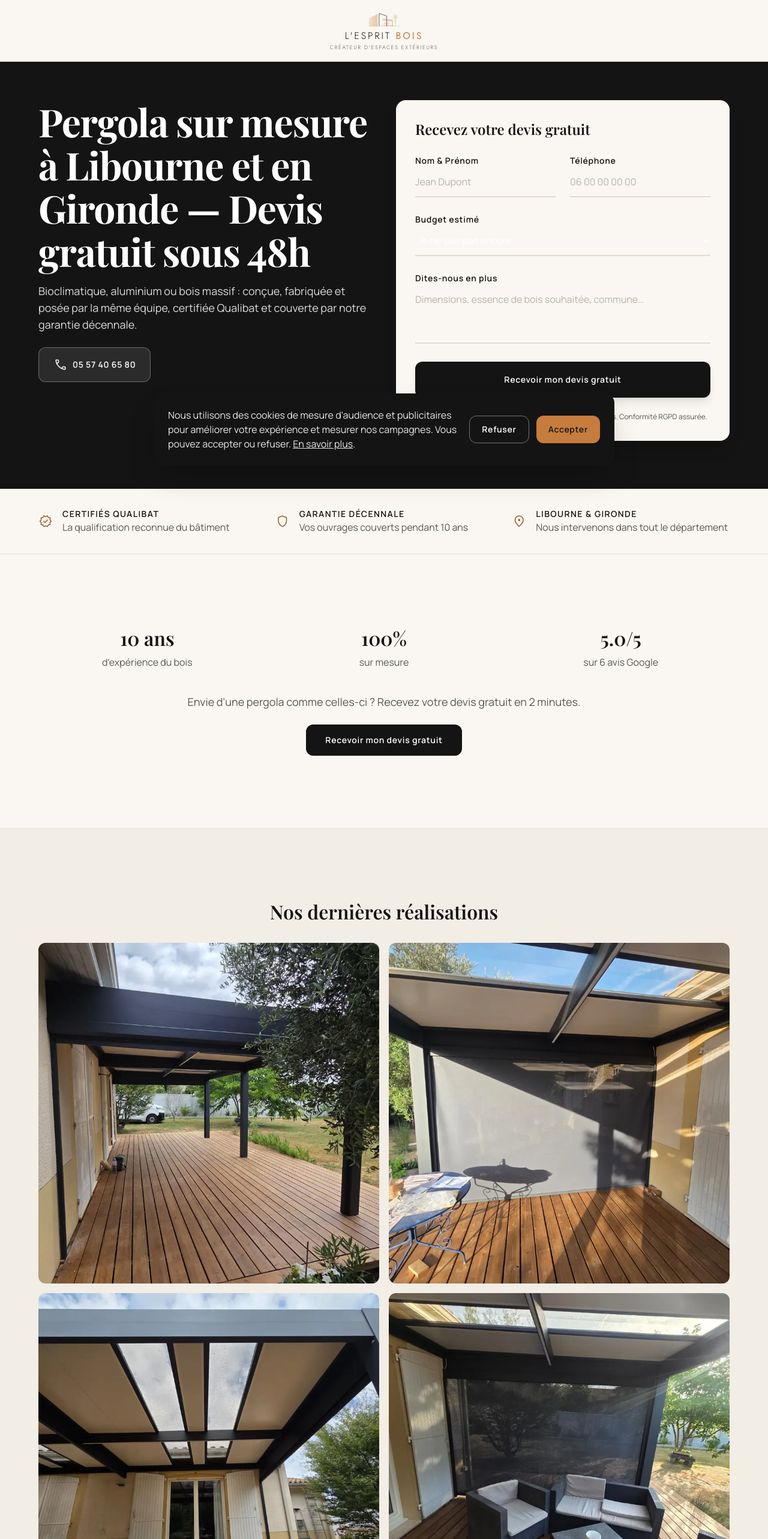
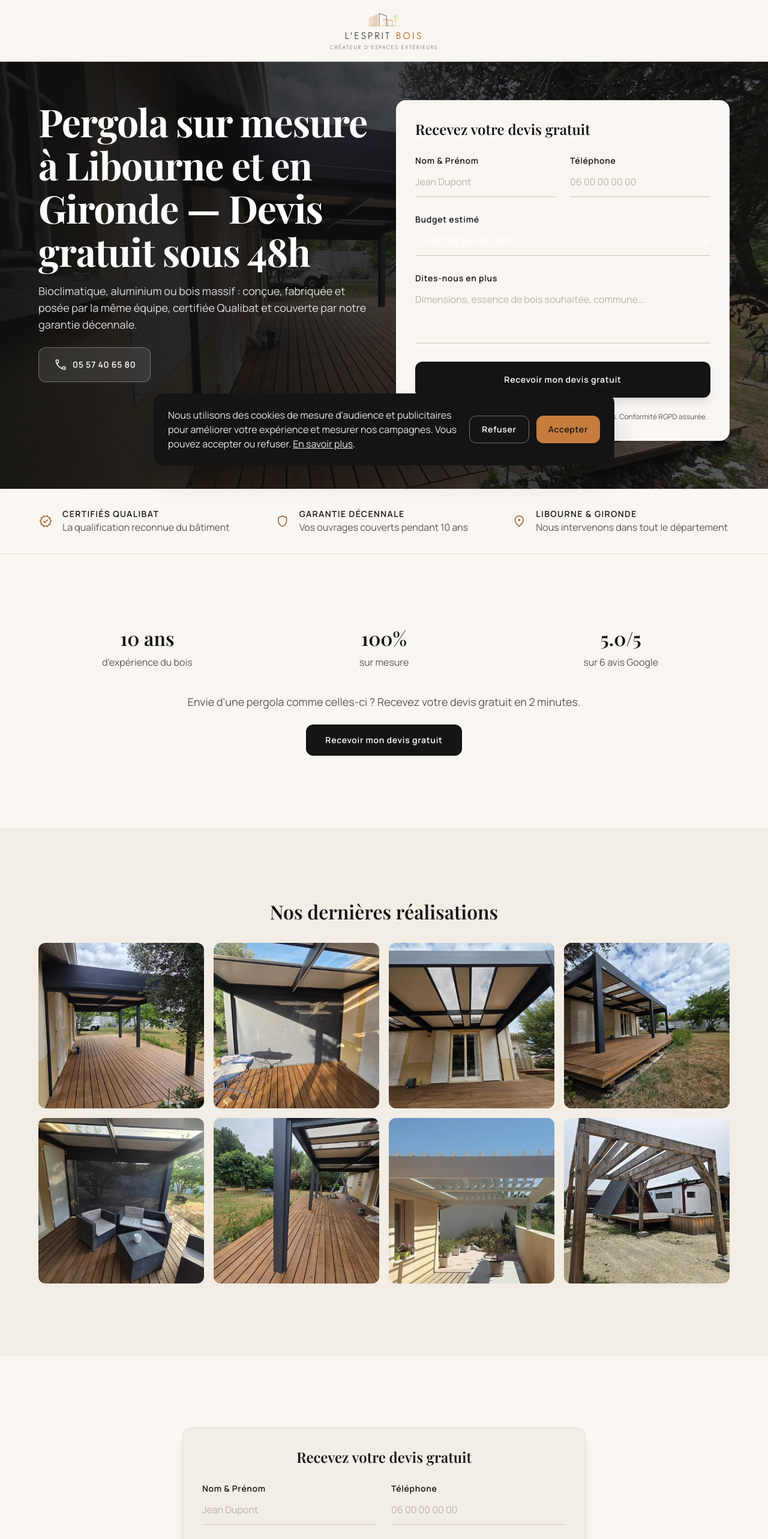
Before and after one commit to hexpertise33/lespritbois, a Next.js app: page /devis-pergola in a window 1280 px wide. Shown: the top 2566 px of the page at 60% size. Built offline with nearby package versions, Linux system fonts and the light colour scheme.

Commit message:
devis-pergola: héros en photo, galerie et fiches gamme illustrées, mini FAQ

```diff
--- a/app/devis-pergola/page.tsx
+++ b/app/devis-pergola/page.tsx
@@ -19,27 +19,41 @@ export const metadata: Metadata = buildMetadata({
 
 /* Comparatif court : juste de quoi rassurer que l'entreprise couvre le
    besoin du visiteur, peu importe son type de pergola — pas le tableau
-   complet de /pergolas. Textes raccourcis depuis GAMME (app/pergolas/page.tsx). */
+   complet de /pergolas. Textes et photos raccourcis/repris depuis GAMME
+   (app/pergolas/page.tsx). */
 const GAMME_COURTE = [
   {
     icone: 'wb_sunny',
     titre: 'Pergola bioclimatique',
     texte: "Lames aluminium orientables : réglez l'ombre, la ventilation et la pluie d'un geste.",
+    src: '/images/source-adefrance/Pergolas-aluminium-Libourne-9.webp',
+    alt: 'Salon de jardin sous une pergola bioclimatique à lames orientables blanches, adossée à une maison contemporaine',
+    w: 768,
+    h: 512,
   },
   {
     icone: 'roofing',
     titre: 'Pergola aluminium',
     texte: 'Structure thermolaquée sans entretien, couverture polycarbonate, panneau isolant ou vitrage.',
+    src: '/images/pergola-terrasse-bois-libourne-1.webp',
+    alt: 'Pergola aluminium anthracite adossée à une maison girondine, vue en enfilade sur la terrasse bois',
+    w: 1200,
+    h: 900,
   },
   {
     icone: 'cabin',
     titre: 'Pergola bois massif',
     texte: "Douglas, mélèze ou red cedar : charpente traditionnelle qui s'accorde au bâti ancien.",
+    src: '/images/pergola-bois-lames-terrasse.webp',
+    alt: 'Pergola en bois massif à poutres apparentes au-dessus d’une terrasse en lames de bois',
+    w: 1000,
+    h: 1500,
   },
 ] as const;
 
-/* 4 photos de chantiers réels, reprises telles quelles de GALERIE
-   (app/pergolas/page.tsx) — mêmes fichiers, déjà optimisés et hébergés. */
+/* 8 photos, reprises telles quelles de GALERIE (app/pergolas/page.tsx) —
+   6 chantiers réels + 1 exemple bioclimatique + 1 exemple bois massif, pour
+   couvrir les 3 familles. Mêmes fichiers, déjà optimisés et hébergés. */
 const GALERIE_COURTE = [
   {
     src: '/images/realisations/pergola-aluminium-terrasse-bois-libourne-1.webp',
@@ -60,10 +74,34 @@ const GALERIE_COURTE = [
     h: 1100,
   },
   {
+    src: '/images/realisations/pergola-aluminium-terrasse-bois-libourne-5.webp',
+    alt: 'Pergola aluminium et terrasse bois sur plots vues depuis le jardin',
+    w: 825,
+    h: 1100,
+  },
+  {
     src: '/images/realisations/salon-sous-pergola-aluminium-libourne-8.webp',
     alt: 'Salon de jardin installé sous une pergola aluminium avec stores, sur terrasse bois',
     w: 825,
     h: 1100,
+  },
+  {
+    src: '/images/pergola-terrasse-bois-libourne-4.webp',
+    alt: 'Pergola aluminium à toiture polycarbonate au-dessus d’une grande terrasse bois, Gironde',
+    w: 1000,
+    h: 1333,
+  },
+  {
+    src: '/images/source-adefrance/Pergolas-aluminium-Libourne-8.webp',
+    alt: 'Pergola bioclimatique blanche à lames orientables ouvertes, adossée à une maison',
+    w: 768,
+    h: 512,
+  },
+  {
+    src: '/images/source-adefrance/Pergolas-bois-Libourne.webp',
+    alt: 'Pergola en bois massif autoportée posée sur pieds béton',
+    w: 900,
+    h: 990,
   },
 ] as const;
 
@@ -72,11 +110,26 @@ export default function DevisPergolaPage() {
     <>
       <LandingPergolaHeader />
       <main id="contenu">
-        {/* Hero : pas de photo pleine largeur (contrairement à /pergolas) —
-            l'accent va au formulaire, pas à l'image, et la page reste plus
-            légère à charger sur mobile. */}
-        <header data-devis-hero className="bg-primary text-on-primary pt-10 pb-14 md:pt-16 md:pb-20">
-          <div className="max-w-container-max mx-auto px-6 md:px-16 grid grid-cols-1 md:grid-cols-2 gap-10 items-start">
+        {/* Hero : photo pleine largeur (même patron que /pergolas, même
+            image) — remplace le fond uni sombre suite au retour utilisateur
+            (page perçue comme trop sombre et pas assez illustrée). */}
+        <header
+          data-devis-hero
+          className="relative text-on-primary pt-10 pb-14 md:pt-16 md:pb-20 overflow-hidden"
+        >
+          <div className="absolute inset-0 z-0">
+            <img
+              width="1600"
+              height="900"
+              fetchPriority="high"
+              decoding="async"
+              className="w-full h-full object-cover"
+              src="/images/realisations/pergola-aluminium-terrasse-bois-libourne-1.webp"
+              alt="Pergola aluminium adossée et terrasse bois réalisées par L'Esprit Bois près de Libourne"
+            />
+            <div className="absolute inset-0 hero-interne"></div>
+          </div>
+          <div className="relative z-10 max-w-container-max mx-auto px-6 md:px-16 grid grid-cols-1 md:grid-cols-2 gap-10 items-start">
             <div>
               <h1 className="font-display-lg text-display-lg-mobile md:text-display-lg mb-4">
                 Pergola sur mesure à Libourne et en Gironde — Devis gratuit sous 48h
@@ -170,7 +223,7 @@ export default function DevisPergolaPage() {
             <h2 className="font-headline-md text-headline-md text-primary mb-8 text-center">
               Nos dernières réalisations
             </h2>
-            <div className="grid grid-cols-2 gap-4">
+            <div className="grid grid-cols-2 md:grid-cols-4 gap-4">
               {GALERIE_COURTE.map((img) => (
                 <img
                   key={img.src}
@@ -208,12 +261,67 @@ export default function DevisPergolaPage() {
             </h2>
             <div className="grid grid-cols-1 md:grid-cols-3 gap-8">
               {GAMME_COURTE.map((g) => (
-                <div key={g.titre} className="bg-surface rounded-2xl p-6 text-center">
-                  <span className="material-symbols-outlined text-secondary-dark text-4xl mb-4">{g.icone}</span>
-                  <h3 className="font-headline-sm text-headline-sm text-primary mb-3">{g.titre}</h3>
-                  <p className="text-on-surface-variant font-body-md text-body-md">{g.texte}</p>
+                <div key={g.titre} className="bg-surface rounded-2xl overflow-hidden text-center">
+                  <img
+                    src={g.src}
+                    alt={g.alt}
+                    width={g.w}
+                    height={g.h}
+                    loading="lazy"
+                    className="w-full h-40 object-cover"
+                  />
+                  <div className="p-6">
+                    <span className="material-symbols-outlined text-secondary-dark text-4xl mb-4">{g.icone}</span>
+                    <h3 className="font-headline-sm text-headline-sm text-primary mb-3">{g.titre}</h3>
+                    <p className="text-on-surface-variant font-body-md text-body-md">{g.texte}</p>
+                  </div>
                 </div>
               ))}
+            </div>
+          </div>
+        </section>
+
+        {/* Mini FAQ — répond aux objections les plus susceptibles de
+            bloquer avant l'envoi du formulaire. Textes raccourcis depuis la
+            FAQ de /pergolas. Pas de JSON-LD FAQPage : page noindex, aucun
+            bénéfice SEO, inutile d'alourdir le HTML. */}
+        <section className="py-section-padding bg-surface">
+          <div className="max-w-container-max mx-auto px-6 md:px-16 max-w-3xl">
+            <h2 className="font-headline-md text-headline-md text-primary mb-10 text-center">
+              Vos questions avant de vous lancer
+            </h2>
+            <div className="space-y-8">
+              <div>
+                <h3 className="font-headline-sm text-headline-sm text-primary mb-2">
+                  Combien coûte une pergola sur mesure ?
+                </h3>
+                <p className="text-on-surface-variant font-body-md text-body-md">
+                  Le prix dépend de la surface couverte, du type de couverture, des équipements
+                  ajoutés et de la nature du support. Nous ne pratiquons pas de tarif au mètre
+                  carré affiché : nous relevons votre terrasse et remettons un devis détaillé,
+                  poste par poste.
+                </p>
+              </div>
+              <div>
+                <h3 className="font-headline-sm text-headline-sm text-primary mb-2">
+                  Faut-il une autorisation d&apos;urbanisme ?
+                </h3>
+                <p className="text-on-surface-variant font-body-md text-body-md">
+                  Le plus souvent oui, une déclaration préalable de travaux selon la surface. Les
+                  seuils dépendent du PLU de votre commune : nous les vérifions sur pièces et
+                  montons le dossier avec vous.
+                </p>
+              </div>
+              <div>
+                <h3 className="font-headline-sm text-headline-sm text-primary mb-2">
+                  Bois ou aluminium, laquelle choisir ?
+                </h3>
+                <p className="text-on-surface-variant font-body-md text-body-md">
+                  Le bois massif apporte chaleur et matière, l&apos;aluminium offre de grandes
+                  portées sans entretien. Le choix dépend de votre maison, de l&apos;usage
+                  souhaité et du budget — nous vous conseillons au rendez-vous.
+                </p>
+              </div>
             </div>
           </div>
         </section>
```
